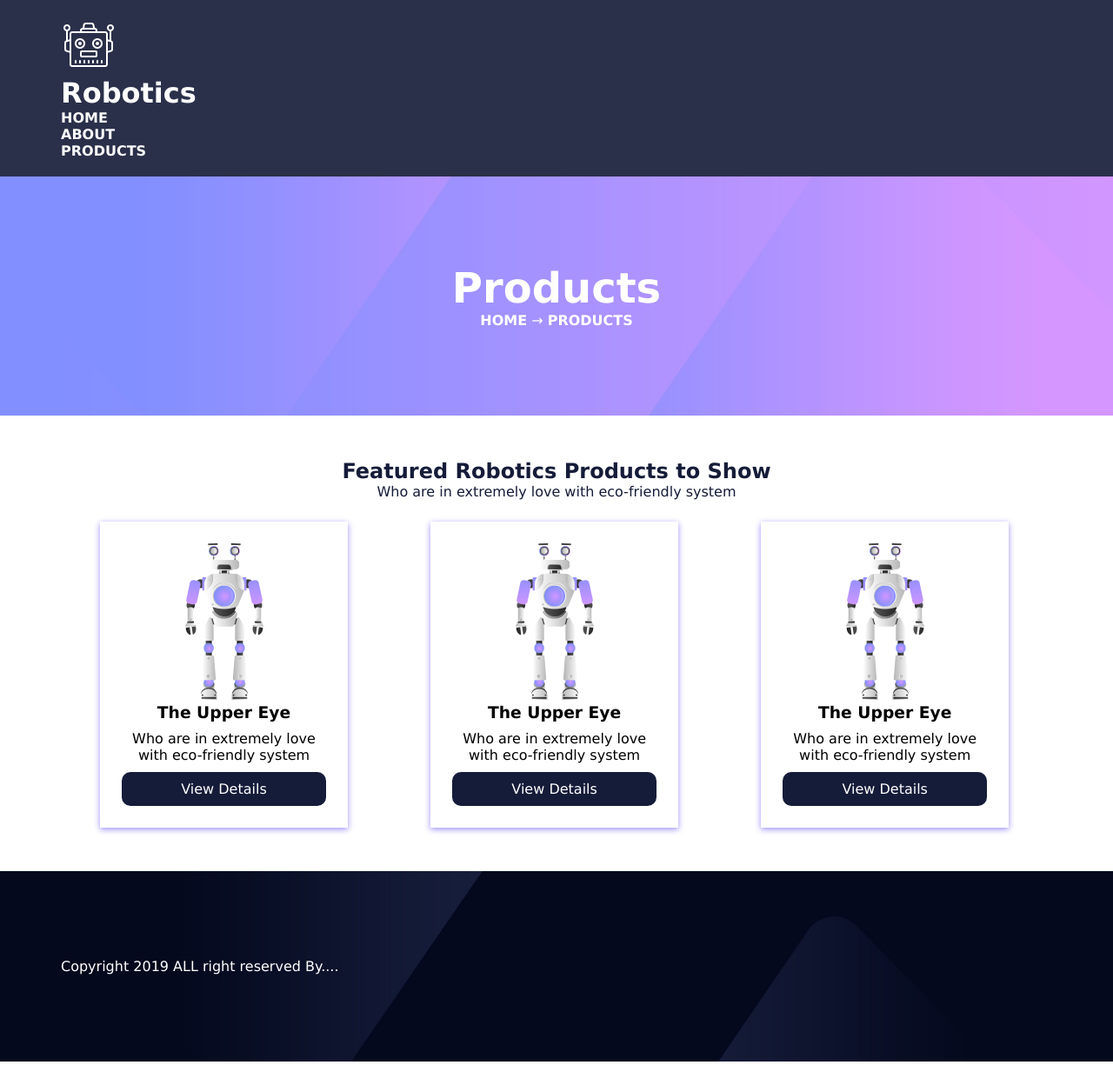
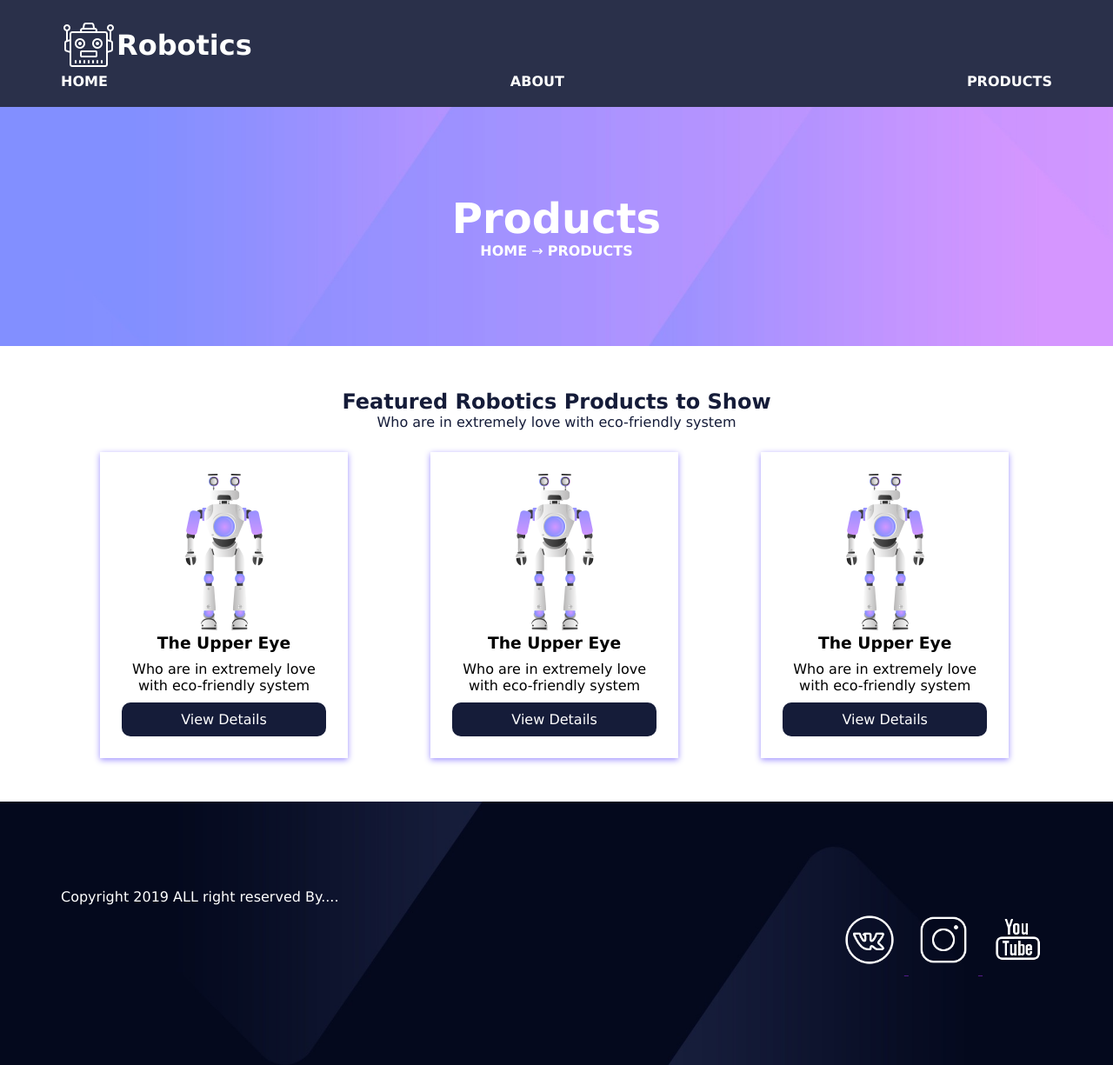
Before and after one commit to MariaGlukhovaP/Robotics, a plain HTML site: page index.html in a window 1280 px wide. Shown: the whole page at 87% size. Drawn offline with Linux system fonts and the light colour scheme.

Commit message:
new commit

```diff
--- /dev/null
+++ b/flexbox.css
@@ -0,0 +1,9 @@
+.menu {
+  display: flex;
+  flex-direction: row;
+  flex-wrap: wrap;
+  justify-content: space-between;
+  align-items: flex-start;
+  align-self: auto;
+  flex-grow: 0;
+}
--- a/index.html
+++ b/index.html
@@ -5,6 +5,7 @@
     <meta name="viewport" content="width=device-width, initial-scale=1.0" />
     <meta http-equiv="X-UA-Compatible" content="ie=edge" />
     <link rel="stylesheet" href="style.css">
+    <link rel="stylesheet" href="flexbox.css">
     <title>Robotics</title>
   </head>
   <body>
@@ -13,7 +14,7 @@
       <div class="container">
 
         <div class="header-logo">
-          <img src="logo.png" alt="logo" class="logo-img" />
+          <img src="img/logo.png" alt="logo" class="logo-img" />
           <h1 class="logo-title">Robotics</h1>
         </div>
 
@@ -59,7 +60,7 @@
                         <div class="cards-row">
                             <div class="card">
 
-                                <img src="p1.png" alt="p1" class="card-img">
+                                <img src="img/p1.png" alt="p1" class="card-img">
                                 <div class="card-body">
                                     <h3 class="card-title">The Upper Eye</h3>
                                     <div class="card-text">Who are in extremely love with eco-friendly system</div>
@@ -74,7 +75,7 @@
                       <div class="cards-row">
                           <div class="card">
 
-                              <img src="p1.png" alt="p1" class="card-img">
+                              <img src="img/p1.png" alt="p1" class="card-img">
                               <div class="card-body">
                                   <h3 class="card-title">The Upper Eye</h3>
                                   <div class="card-text">Who are in extremely love with eco-friendly system</div>
@@ -89,7 +90,7 @@
                     <div class="cards-row">
                         <div class="card">
 
-                            <img src="p1.png" alt="p1" class="card-img">
+                            <img src="img/p1.png" alt="p1" class="card-img">
                             <div class="card-body">
                                 <h3 class="card-title">The Upper Eye</h3>
                                 <div class="card-text">Who are in extremely love with eco-friendly system</div>
@@ -106,8 +107,17 @@
 
     <footer class="footer">
         <div class="container">
+          <div class="footer-row">
             <div class="copyright">Copyright 2019 ALL right reserved By....</div>
         </div>
+        <div class="social-networks">
+          <a href="">
+            <img src="img/vk.png" alt="" class="footer-logo">
+            <img src="img/instagram.png" alt="" class="footer-logo">
+            <img src="img/youtube.png" alt="" class="footer-logo">
+          </a>
+        </div>
+          </div>
     </footer>
   </body>
 </html>
--- a/style.css
+++ b/style.css
@@ -41,7 +41,7 @@
 
 .banner-section {
   padding: 100px;
-  background: url(banner-bg.jpg);
+  background: url(img/banner-bg.jpg);
   background-position: center;
   background-size: cover;
 }
@@ -88,7 +88,7 @@
 }
 
 .footer {
-  background: url(footer-bg.jpg);
+  background: url(img/footer-bg.jpg);
   background-size: cover;
   padding: 100px 0px;
 }
@@ -96,3 +96,39 @@
 .copyright {
   color: white;
 }
+
+.menu {
+  display: flex;
+  flex-direction: row;
+  justify-content: space-between;
+}
+
+.header-row {
+  display: flex;
+  flex-direction: row;
+  justify-content: space-between;
+}
+
+.header-logo {
+  display: flex;
+  flex-direction: row;
+  align-items: center;
+  flex-grow: 1;
+}
+
+.footer-row {
+  display: flex;
+  flex-direction: row;
+  justify-content: space-between;
+}
+
+.social-networks {
+  display: flex;
+  justify-content: flex-end;
+}
+
+.footer-logo {
+  width: 60px;
+  height: 60px;
+  margin: 10px;
+}
```
Also changed, not shown: img/banner-bg.jpg (renamed from banner-bg.jpg), img/facebook.png (added), img/footer-bg.jpg (renamed from footer-bg.jpg), img/instagram.png (added), img/logo.png (renamed from logo.png), img/p1.png (renamed from p1.png), img/vk.png (added), img/youtube.png (added).
